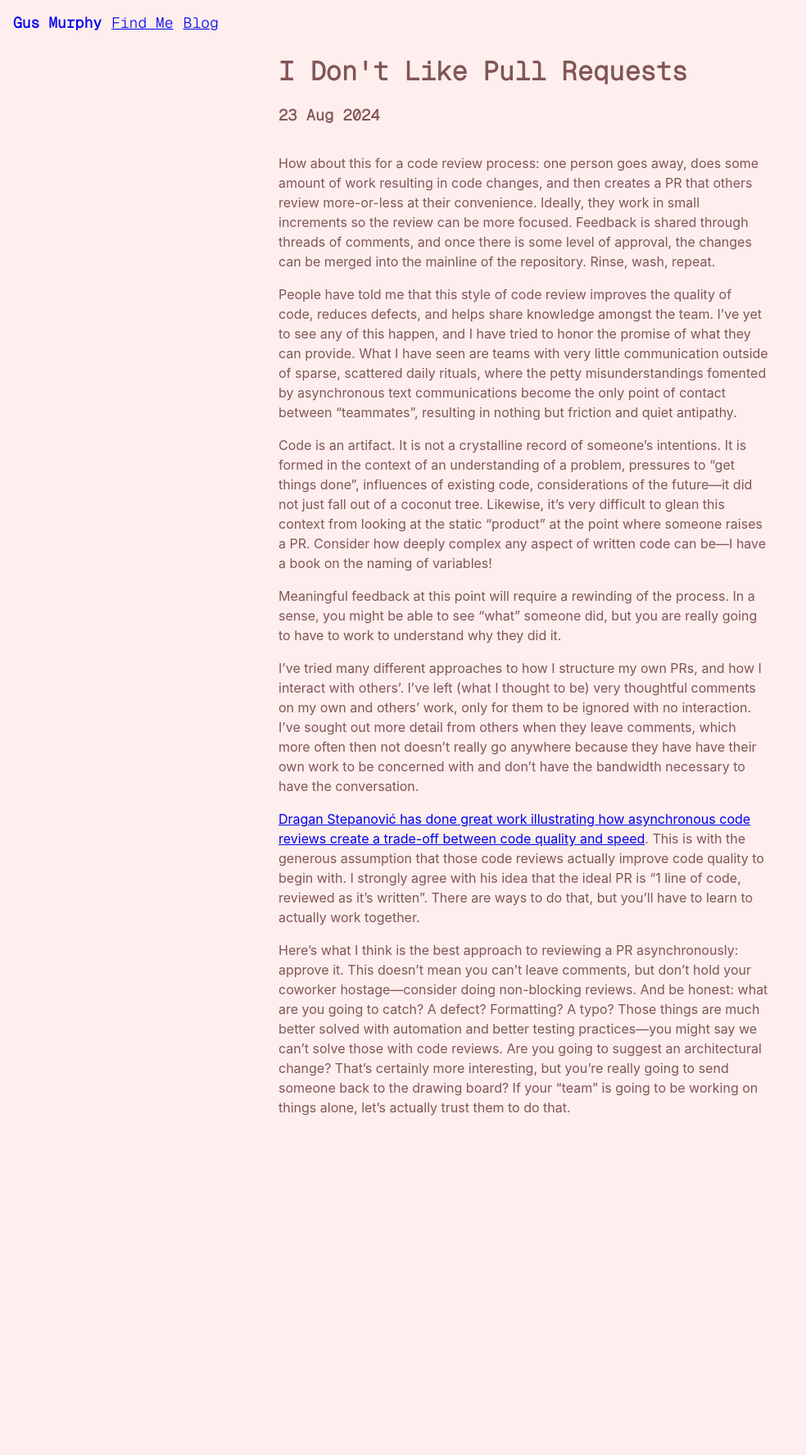
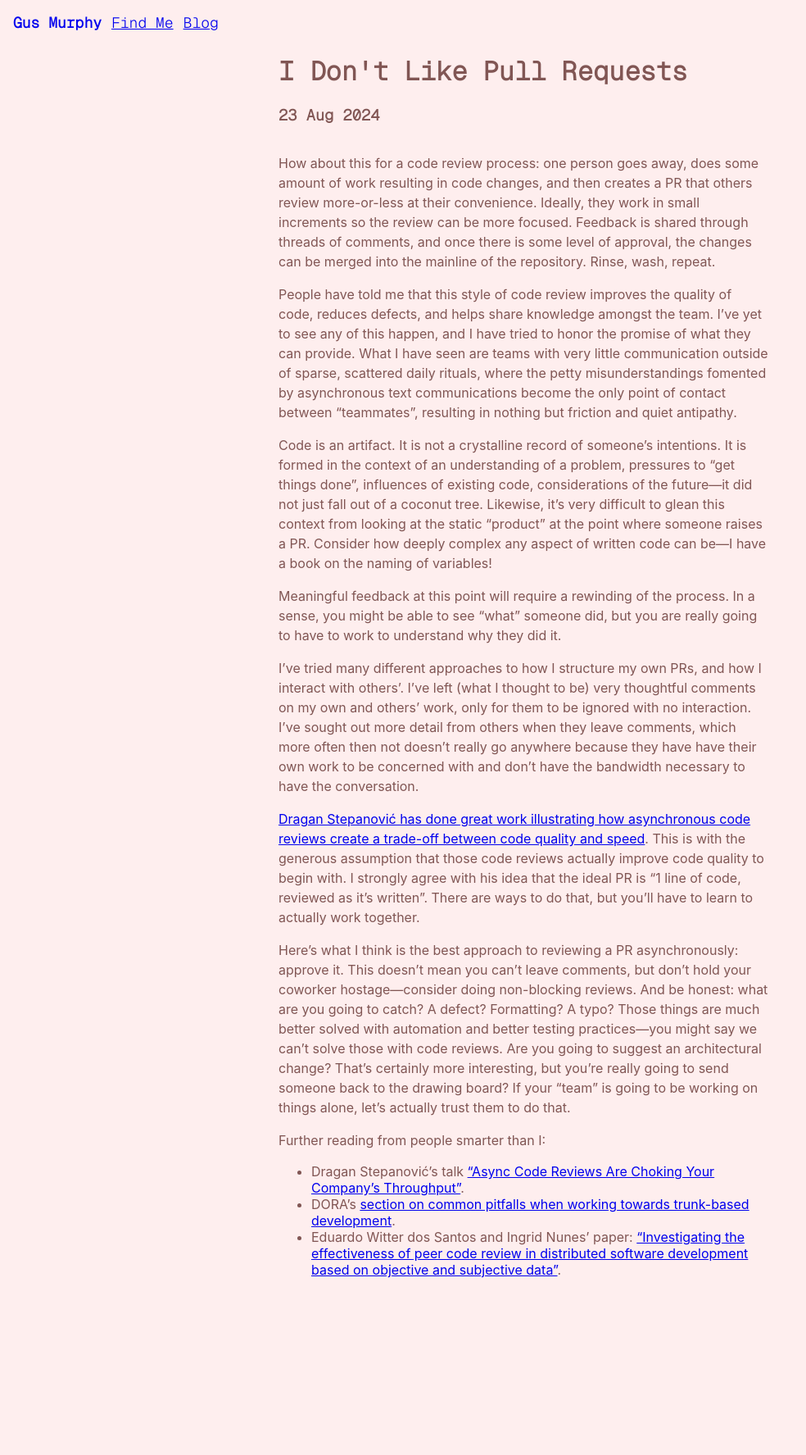
Before and after one commit to gusbmurphy/my-site, a Jekyll site: the page built from _posts/2024-08-23-prs.md, in a window 1280 px wide. Shown: the whole page at 82% size, without its empty margins (0-984 px from the left). Built offline with Jekyll 4.4.1, drawn with Linux system fonts in a browser that asks for light colours; before the commit the page ends 1579 px from its top, so only the background shows below that.

Commit message:
Add "further reading" to PRs post

```diff
--- a/_posts/2024-08-23-prs.md
+++ b/_posts/2024-08-23-prs.md
@@ -16,3 +16,9 @@ I’ve tried many different approaches to how I structure my own PRs, and how I
 [Dragan Stepanović has done great work illustrating how asynchronous code reviews create a trade-off between code quality and speed](https://www.youtube.com/watch?v=_oUyOoh8KOo). This is with the generous assumption that those code reviews actually improve code quality to begin with. I strongly agree with his idea that the ideal PR is “1 line of code, reviewed as it’s written”. There are ways to do that, but you’ll have to learn to actually work together.
 
 Here’s what I think is the best approach to reviewing a PR asynchronously: approve it. This doesn’t mean you can’t leave comments, but don’t hold your coworker hostage—consider doing non-blocking reviews. And be honest: what are you going to catch? A defect? Formatting? A typo? Those things are much better solved with automation and better testing practices—you might say we can’t solve those with code reviews. Are you going to suggest an architectural change? That’s certainly more interesting, but you’re really going to send someone back to the drawing board? If your “team” is going to be working on things alone, let’s actually trust them to do that.
+
+Further reading from people smarter than I:
+
+- Dragan Stepanović's talk ["Async Code Reviews Are Choking Your Company’s Throughput"](https://www.youtube.com/watch?v=_oUyOoh8KOo).
+- DORA's [section on common pitfalls when working towards trunk-based development](https://dora.dev/capabilities/trunk-based-development/#common-pitfalls).
+- Eduardo Witter dos Santos and Ingrid Nunes' paper: ["Investigating the effectiveness of peer code review in distributed software development based on objective and subjective data"](https://jserd.springeropen.com/articles/10.1186/s40411-018-0058-0).
```
